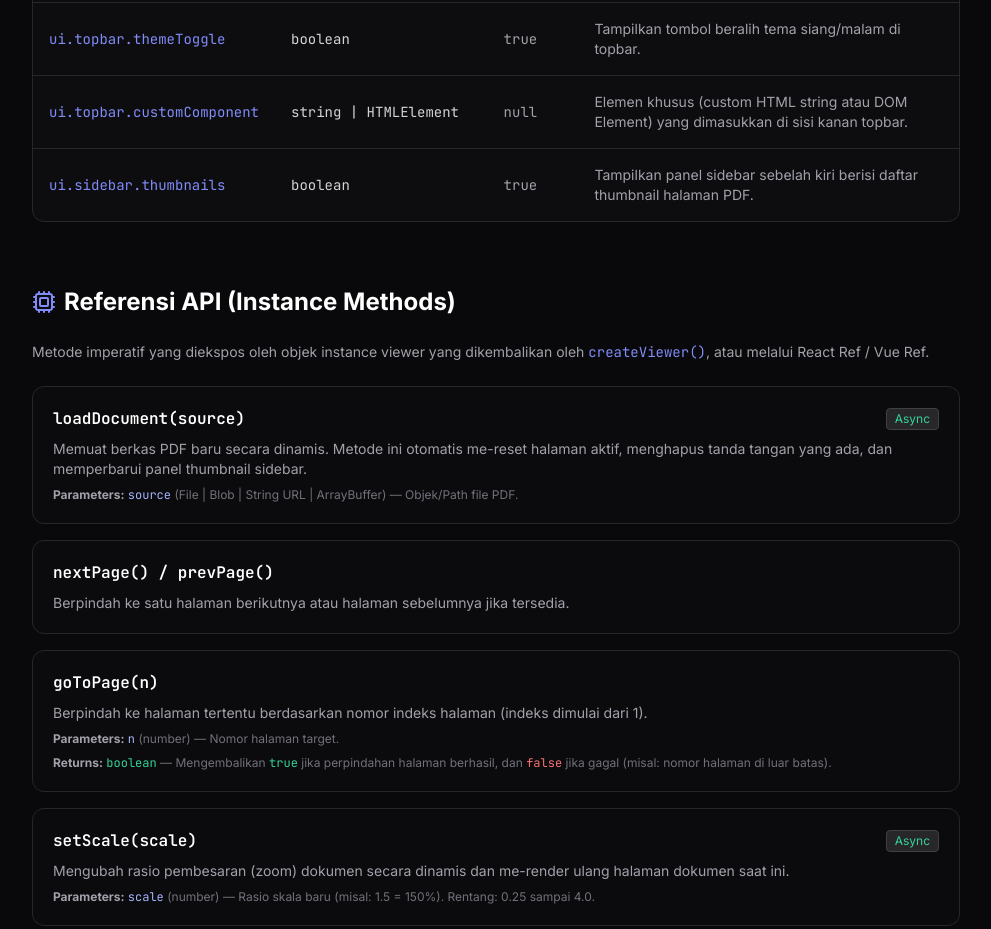
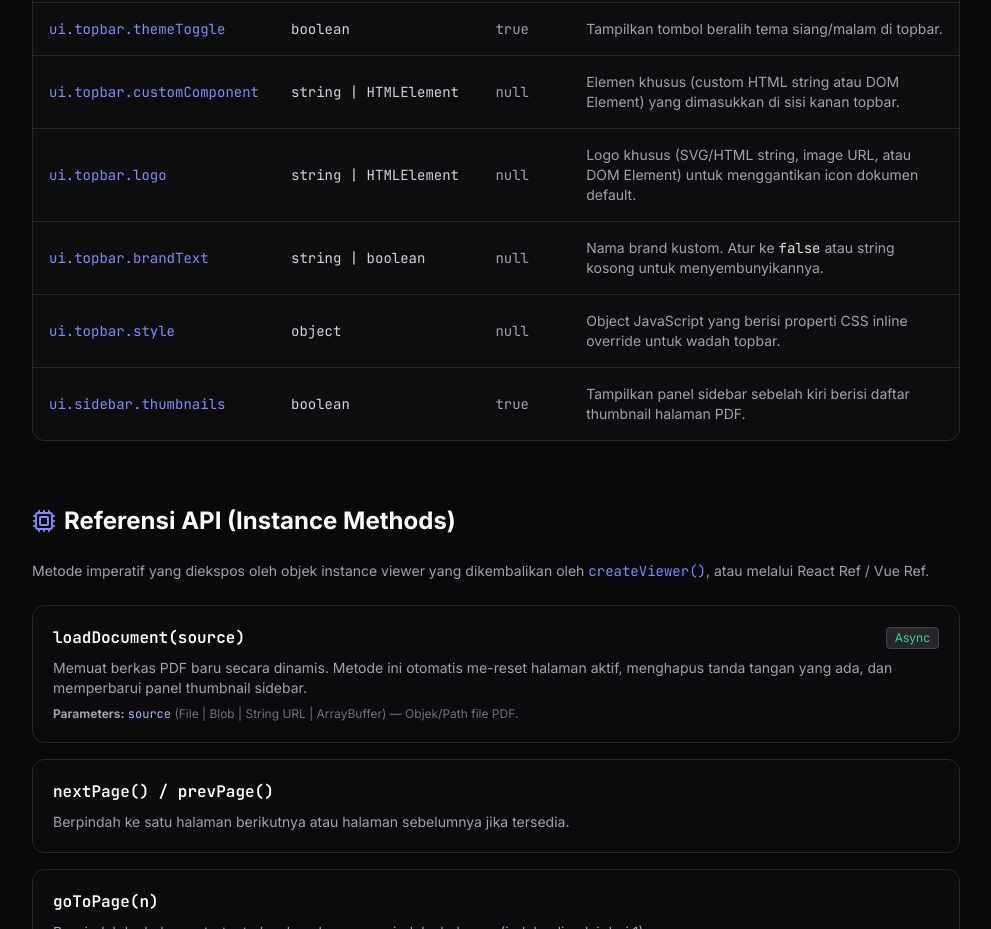
Before and after one commit to Rifaldy1292/pdf-signature-jtp-sdk, a website built with Vite: page demo/documentation.html in a window 1280 px wide. Shown: the part 3518-4447 px from the top of the page, without its empty margins (288-1279 px from the left). Built offline with nearby package versions, Linux system fonts and the light colour scheme.

Commit message:
update dokumentasi

```diff
--- a/demo/documentation.html
+++ b/demo/documentation.html
@@ -506,6 +506,24 @@ export default function Page() {
                 <td class="p-4">Elemen khusus (custom HTML string atau DOM Element) yang dimasukkan di sisi kanan topbar.</td>
               </tr>
               <tr class="hover:bg-zinc-900/30 transition">
+                <td class="p-4 font-mono text-indigo-400">ui.topbar.logo</td>
+                <td class="p-4 font-mono text-zinc-300">string | HTMLElement</td>
+                <td class="p-4 font-mono">null</td>
+                <td class="p-4">Logo khusus (SVG/HTML string, image URL, atau DOM Element) untuk menggantikan icon dokumen default.</td>
+              </tr>
+              <tr class="hover:bg-zinc-900/30 transition">
+                <td class="p-4 font-mono text-indigo-400">ui.topbar.brandText</td>
+                <td class="p-4 font-mono text-zinc-300">string | boolean</td>
+                <td class="p-4 font-mono">null</td>
+                <td class="p-4">Nama brand kustom. Atur ke <code class="text-zinc-200">false</code> atau string kosong untuk menyembunyikannya.</td>
+              </tr>
+              <tr class="hover:bg-zinc-900/30 transition">
+                <td class="p-4 font-mono text-indigo-400">ui.topbar.style</td>
+                <td class="p-4 font-mono text-zinc-300">object</td>
+                <td class="p-4 font-mono">null</td>
+                <td class="p-4">Object JavaScript yang berisi properti CSS inline override untuk wadah topbar.</td>
+              </tr>
+              <tr class="hover:bg-zinc-900/30 transition">
                 <td class="p-4 font-mono text-indigo-400">ui.sidebar.thumbnails</td>
                 <td class="p-4 font-mono text-zinc-300">boolean</td>
                 <td class="p-4 font-mono">true</td>
--- a/src/utils/styleRef.js
+++ b/src/utils/styleRef.js
@@ -47,6 +47,8 @@ export const SDK_CLASSES = {
     base: 'psdk-topbar',
     brand: 'psdk-topbar__brand',
     brandIcon: 'psdk-topbar__brand-icon',
+    /** Custom brand icon modifier when custom logo is active */
+    brandIconCustom: 'psdk-topbar__brand-icon--custom',
     brandText: 'psdk-topbar__brand-text',
     divider: 'psdk-topbar__divider',
     spacer: 'psdk-topbar__spacer',
```
Also changed, not shown: ARSITEKTUR.md (+3 -1 lines), demo/style-reference.html (+1 -0 lines), documentation.html (+18 -0 lines), README.md, dist/pdf-signature-sdk.js, dist/pdf-signature-sdk.umd.cjs.
